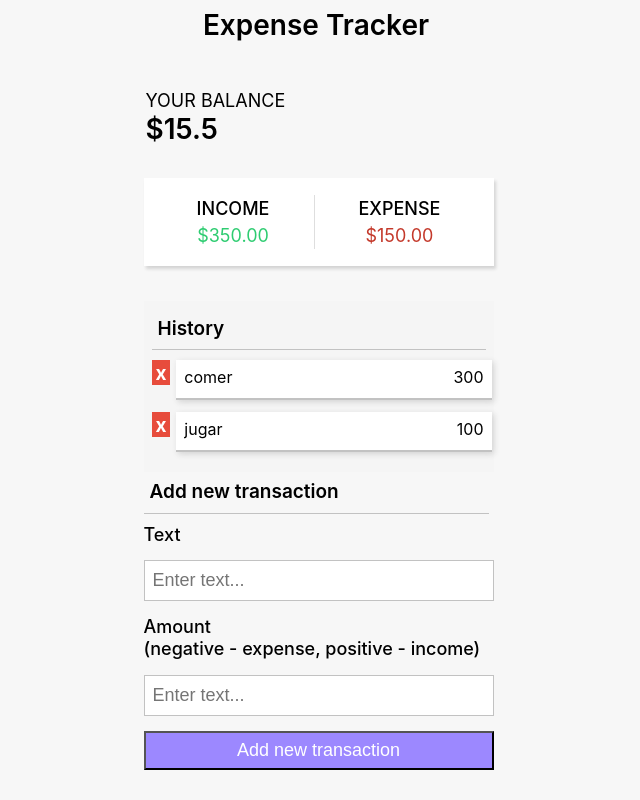
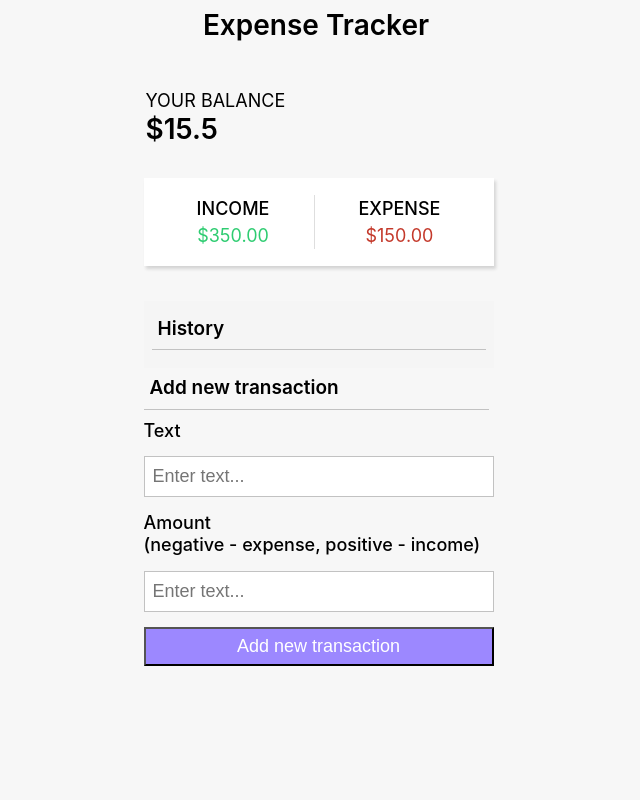
Before and after one commit to RicardoColladoRothschild/expenseTracker-ReactApp, a React (Vite) app: page / in a window 1280 px wide. Shown: the whole page, without its empty margins (324-964 px from the left). Built offline with nearby package versions, Linux system fonts and the light colour scheme.

Commit message:
Remove old useEffect that was helping for an intitial state on the list, for styling porpuse

```diff
--- a/src/Components/AppUI.tsx
+++ b/src/Components/AppUI.tsx
@@ -1,4 +1,4 @@
-import { useEffect, useState } from 'react';
+import { useState } from 'react';
 import BalanceComponent from '../Components/BalanceComponent';
 import { AddNewComponent } from './AddNewComponent';
 import { ExpenseType } from './ExpenseType';
@@ -11,20 +11,6 @@ export default function AppUI(){
     const [expenseList, setExpenseList] = useState<Array<ExpenseType>>([]);
 
 
-
-    useEffect(()=>{
-        setExpenseList([
-            {
-                expense:"comer",
-                amount:300
-            },
-            {
-                expense:"jugar",
-                amount:100
-
-            }
-        ]);
-    },[]);
 
     return(
         <main>
```
